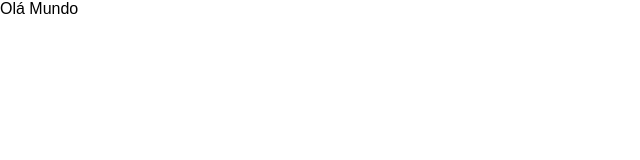
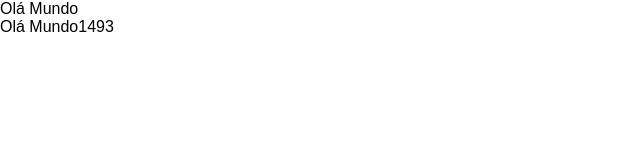
Before and after one commit to franciscopgit/typescript-pomodoro-react, a React (Create React App) app: page / in a window 1280 px wide. Shown: the top 160 px of the page, without its empty margins (0-640 px from the left). Built offline with nearby package versions, Linux system fonts and the light colour scheme.

Commit message:
368
useInterval (React Hook)

```diff
--- a/src/App.tsx
+++ b/src/App.tsx
@@ -1,7 +1,13 @@
 import React from 'react';
+import { PomodoroTimer } from './components/pomodoro-timer';
 
 function App(): JSX.Element {
-  return <div className="App">Olá Mundo</div>;
+  return (
+    <div className="App">
+      Olá Mundo
+      <PomodoroTimer defaultPomodoroTime={1500} />
+    </div>
+  );
 }
 
 export default App;
--- /dev/null
+++ b/src/components/pomodoro-timer.tsx
@@ -0,0 +1,15 @@
+import React from 'react';
+import { useInterval } from '../use-interval';
+
+interface Props {
+  defaultPomodoroTime: number;
+}
+
+export function PomodoroTimer(props: Props): JSX.Element {
+  const [mainTime, setMainTime] = React.useState(props.defaultPomodoroTime);
+
+  useInterval(() => {
+    setMainTime(mainTime - 1);
+  }, 1000);
+  return <div>Olá Mundo{mainTime}</div>;
+}
--- /dev/null
+++ b/src/use-interval.tsx
@@ -0,0 +1,23 @@
+import { useEffect, useRef } from 'react';
+
+export function useInterval<C extends CallableFunction>(
+  callback: C,
+  delay: number | null,
+): void {
+  const savedCallback = useRef<C>();
+
+  useEffect(() => {
+    savedCallback.current = callback;
+  }, [callback]);
+
+  useEffect(() => {
+    function tick() {
+      if (savedCallback.current) savedCallback.current();
+    }
+    if (delay !== null) {
+      // eslint-disable-next-line prefer-const
+      let id = setInterval(tick, delay);
+      return () => clearInterval(id);
+    }
+  }, [delay]);
+}
```
Also changed, not shown: .eslintrc.js.
